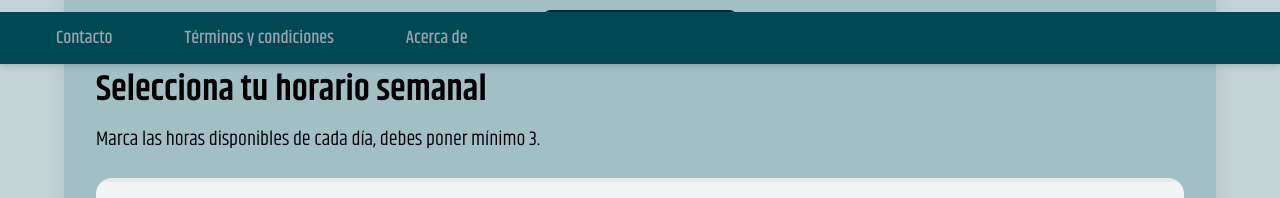
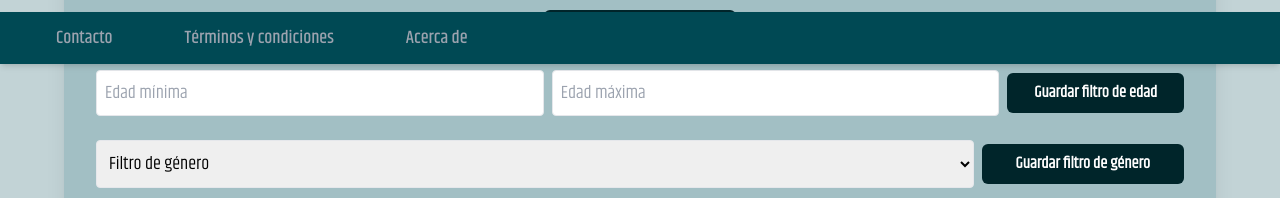
Before and after one commit to arojaspe/ClassMatch, a React (Vite) app: page /Personalizar in a window 1280 px wide. Shown: the part 736-934 px from the top of the page. Built offline with nearby package versions, Linux system fonts and the light colour scheme; no server answers.

Commit message:
feat: :sparkles: add FilterAge and FilterGender section

```diff
--- a/src/pages/Personalizar.tsx
+++ b/src/pages/Personalizar.tsx
@@ -1,4 +1,4 @@
-import { useEffect, useState } from "react";
+import { SetStateAction, useEffect, useState } from "react";
 import axios from "axios";
 import { Interest } from "../types";
 
@@ -16,6 +16,8 @@ export default function PersonalizarPerfil() {
     horario: false,
   });
   const [description, setDescription] = useState(""); // Para manejar la descripción
+  const [filterAge, setFilterAge] = useState("");
+  const [filterGender, setFilterGender] = useState("");
 
   const [selectedInterests, setSelectedInterests] = useState<string[]>([]); // Para manejar los intereses seleccionados
 
@@ -77,6 +79,13 @@ export default function PersonalizarPerfil() {
     setDescription(event.target.value);
   };
 
+  const handleFilterAgeChange = (event: {
+    target: { value: SetStateAction<string> };
+  }) => setFilterAge(event.target.value);
+  const handleFilterGenderChange = (event: {
+    target: { value: SetStateAction<string> };
+  }) => setFilterGender(event.target.value);
+
   const handleInterestClick = (interest: Interest) => {
     setSelectedInterests((prev) => {
       if (prev.includes(interest.INTEREST_ID)) {
@@ -114,6 +123,34 @@ export default function PersonalizarPerfil() {
       })
       .catch((error) => {
         console.error("Error al actualizar la descripción:", error);
+      });
+  };
+
+  const handleFilterAgeButtonClick = () => {
+    console.log("El filtro de edad es", filterAge);
+    axios
+      .put("/u", { filter_age: filterAge })
+      .then(() => {
+        setMessage("Filtro de edad guardado correctamente");
+        alert("Filtro de edad actualizado con éxito");
+        setFilterAge("");
+      })
+      .catch((error) => {
+        console.error("Error al actualizar el filtro de edad:", error);
+      });
+  };
+
+  const handleFilterGenderButtonClick = () => {
+    console.log("El filtro de género es", filterGender);
+    axios
+      .put("/u", { filter_gender: filterGender })
+      .then(() => {
+        setMessage("Filtro de género guardado correctamente");
+        alert("Filtro de género actualizado con éxito");
+        setFilterGender("");
+      })
+      .catch((error) => {
+        console.error("Error al actualizar el filtro de género:", error);
       });
   };
 
@@ -304,6 +341,68 @@ export default function PersonalizarPerfil() {
               Guardar descripción
             </button>
 
+            <div className="mb-6 flex items-center space-x-2">
+              <input
+                className="w-full border rounded font-KhandRegular text-lg p-2 outline-none focus:shadow-outline"
+                type="number"
+                name="filterAgeMin"
+                id="filterAgeMin"
+                placeholder="Edad mínima"
+                value={filterAge.split("-")[0]}
+                onChange={(e) =>
+                  handleFilterAgeChange({
+                    target: {
+                      value: `${e.target.value}-${filterAge.split("-")[1]}`,
+                    },
+                  })
+                }
+              />
+              <input
+                className="w-full border rounded font-KhandRegular text-lg p-2 outline-none focus:shadow-outline"
+                type="number"
+                name="filterAgeMax"
+                id="filterAgeMax"
+                placeholder="Edad máxima"
+                value={filterAge.split("-")[1]}
+                onChange={(e) =>
+                  handleFilterAgeChange({
+                    target: {
+                      value: `${filterAge.split("-")[0]}-${e.target.value}`,
+                    },
+                  })
+                }
+              />
+              <button
+                className="bg-buttonClassMatch w-[23rem] hover:bg-headClassMatch text-white font-KhandRegular text-base font-semibold px-6 py-2 rounded-md"
+                onClick={() => handleFilterAgeButtonClick()}
+              >
+                Guardar filtro de edad
+              </button>
+            </div>
+            <div className="mb-6 flex items-center space-x-2 ">
+              <select
+                className="w-full border rounded font-KhandRegular text-lg p-2 outline-none focus:shadow-outline"
+                name="filtergender"
+                id="filtergender"
+                value={filterGender}
+                onChange={handleFilterGenderChange}
+              >
+                <option value="" disabled>
+                  Filtro de género
+                </option>
+                <option value="M">Masculino</option>
+                <option value="F">Femenino</option>
+                <option value="NB">No binario</option>
+              </select>
+
+              <button
+                className="bg-buttonClassMatch w-[15rem] hover:bg-headClassMatch text-white font-KhandRegular text-base font-semibold px-6 py-2 rounded-md"
+                onClick={() => handleFilterGenderButtonClick()}
+              >
+                Guardar filtro de género
+              </button>
+            </div>
+
             {/* Sección para seleccionar horarios */}
             <h2 className="font-KhandSemiBold text-4xl text-black font-bold">
               Selecciona tu horario semanal
```
